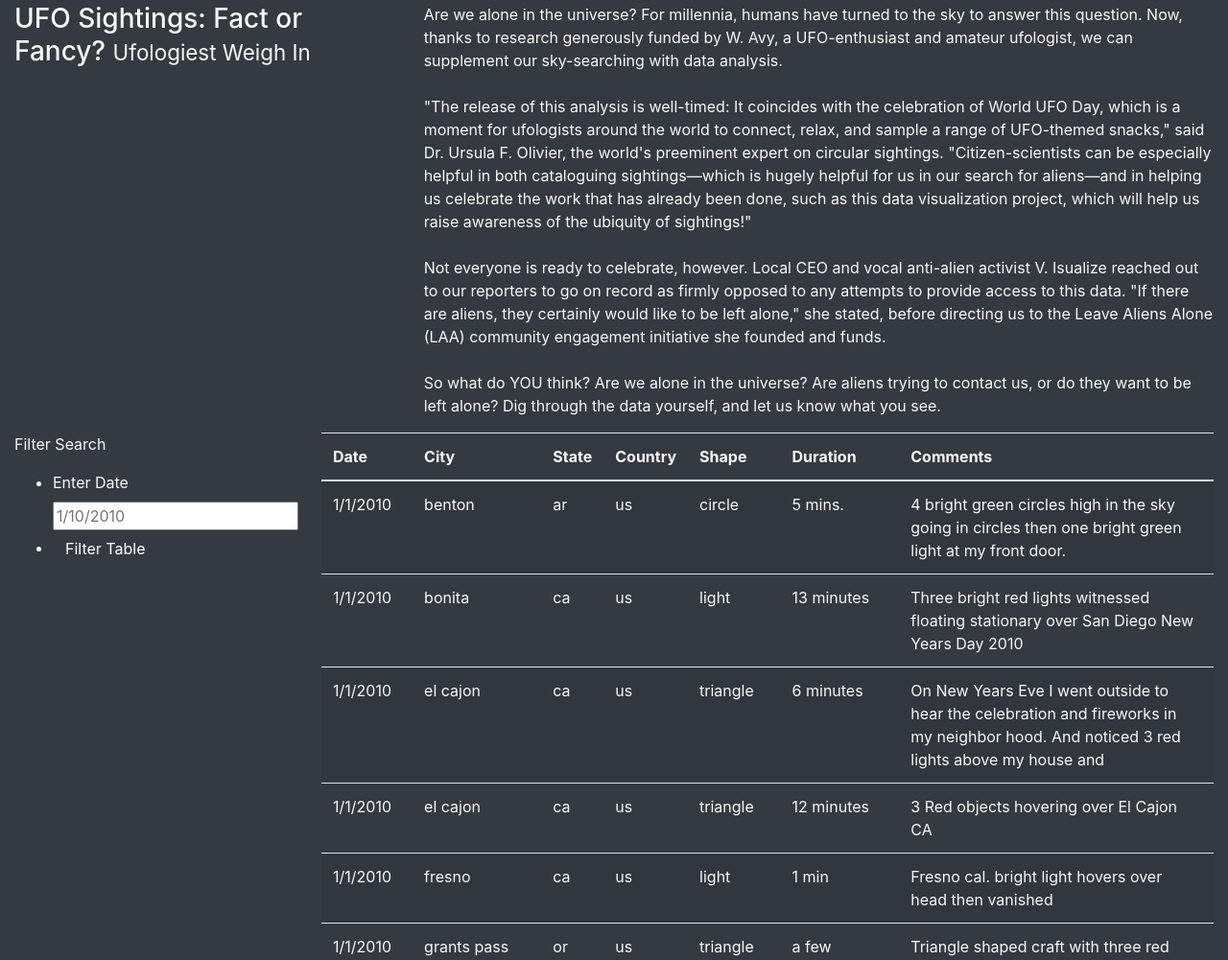
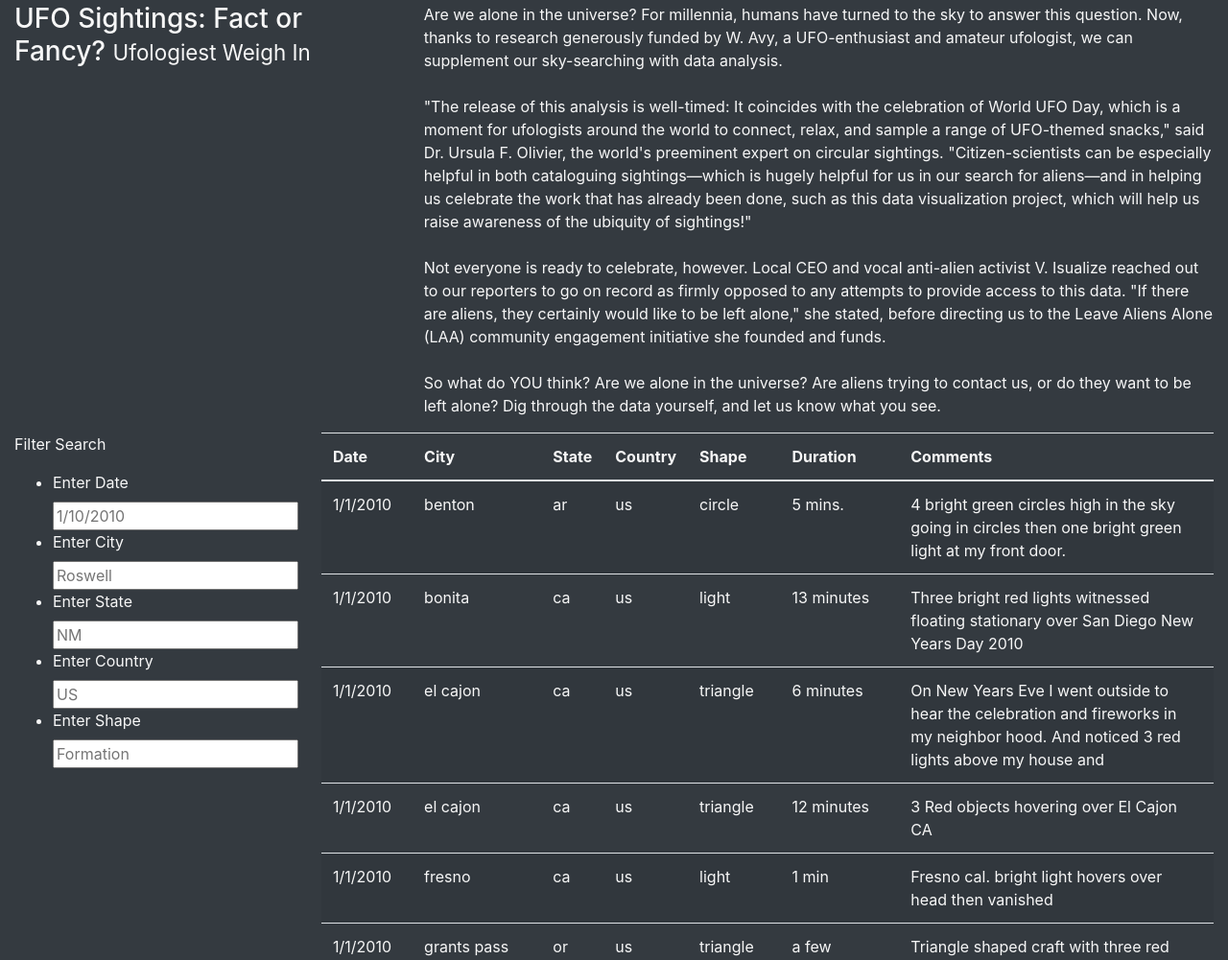
Before and after one commit to acfthomson/UFOs, a plain HTML site: page index.html in a window 1280 px wide. Shown: the part 288-1289 px from the top of the page at 96% size. Drawn offline with nearby package versions, Linux system fonts and the light colour scheme.

Commit message:
challenge progress - added filters

```diff
--- a/index.html
+++ b/index.html
@@ -43,11 +43,22 @@
                         <label for="date">Enter Date</label>
                         <input type="text" placeholder="1/10/2010" id="datetime" />
                       </li>
-                      <li>
-                        <button id="filter-btn" type="button" class="btn btn-dark">
-                           Filter Table
-                        </button>
-                    </li>
+                      <li class="bg-dark">
+                        <label for="city">Enter City</label>
+                        <input type="text" placeholder="Roswell" id="city" />
+                      </li>
+                      <li class ="bg-dark">
+                        <label for="state">Enter State</label>
+                        <input type="text" placeholder="NM" id="state" />
+                      </li>
+                      <li class ="bg-dark">
+                        <label for="country"> Enter Country</label>
+                        <input type="text" placeholder="US" id="country" />
+                      </li>
+                      <li class ="bg-dark">
+                        <label for="shape">Enter Shape</label>
+                        <input type="text" placeholder="Formation" id="shape" />
+                      </li>
                 </ul>
                 </form>
             </div>
```
